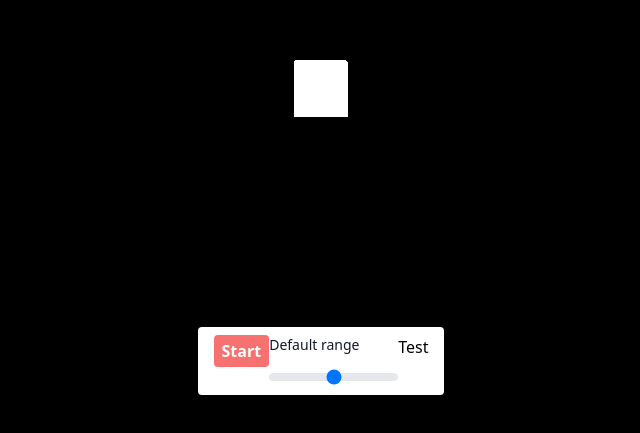
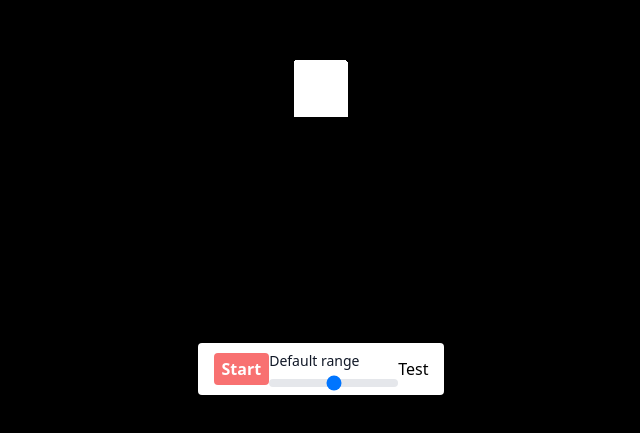
Before and after one commit to LaupWing/vite-typescript-threejs-basic-cube, a website built with Vite: page index.html in a window 1280 px wide. Shown: the part 365-798 px from the top of the page, without its empty margins (319-959 px from the left). Built offline with nearby package versions, Linux system fonts and the light colour scheme.

Commit message:
centering some stuff

```diff
--- a/index.html
+++ b/index.html
@@ -11,13 +11,23 @@
 <body>
    <canvas class="webgl inset-0 fixed w-screen h-screen"></canvas>
    <div class="bottom-10 fixed left-0 right-0 flex justify-center">
-      <ul class="flex bg-white z-50 fixed bottom-10 px-4 py-2 rounded mx-auto">
+      <ul class="flex items-center bg-white z-50 fixed bottom-10 px-4 py-2 rounded mx-auto">
          <li>
             <button class="px-2 rounded bg-red-400 py-1 font-bold text-white">Start</button>
          </li>
-         <li>
-            <label for="default-range" class="block mb-2 text-sm font-medium text-gray-900 dark:text-white">Default range</label>
-            <input id="default-range" type="range" value="50" class="w-full h-2 bg-gray-200 rounded-lg appearance-none cursor-pointer dark:bg-gray-700">
+         <li class="flex flex-col">
+            <label
+               for="default-range"
+               class="block mb-2 text-sm font-medium text-gray-900 "
+            >
+               Default range
+            </label>
+            <input
+               id="default-range"
+               type="range"
+               value="50"
+               class="w-full h-2 bg-gray-200 rounded-lg appearance-none cursor-pointer dark:bg-gray-700"
+            >
          </li>
          <li>Test</li>
       </ul>
```
